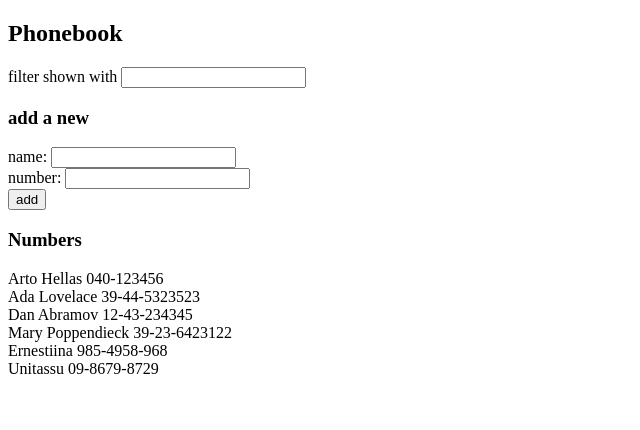
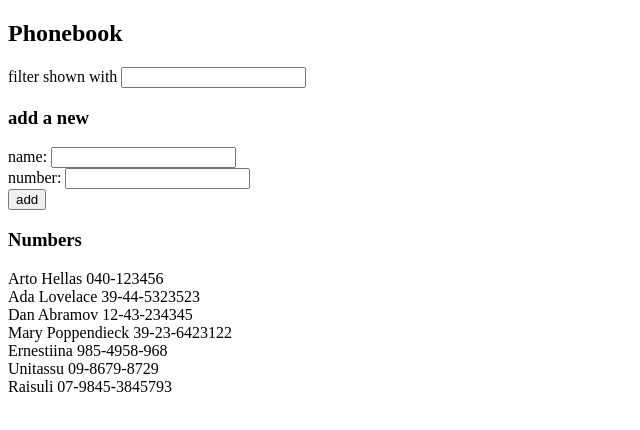
Before and after one commit to SariPollux/fullstack, a React (Create React App) app in the folder osa2/puhelinluettelo/: page / in a window 1280 px wide. Shown: the top 430 px of the page, without its empty margins (0-640 px from the left). Built offline with nearby package versions, Linux system fonts and the light colour scheme; data requests are answered from the project's data file.

Commit message:
tehtävä 2.16: puhelinluettelo step8 valmis

```diff
--- a/osa2/puhelinluettelo/db.json
+++ b/osa2/puhelinluettelo/db.json
@@ -29,6 +29,11 @@
       "name": "Unitassu",
       "number": " 09-8679-8729",
       "id": 6
+    },
+    {
+      "name": "Raisuli",
+      "number": "07-9845-3845793",
+      "id": 7
     }
   ]
 }
--- a/osa2/puhelinluettelo/src/App.js
+++ b/osa2/puhelinluettelo/src/App.js
@@ -1,8 +1,9 @@
 import React, { useState, useEffect } from 'react'
-import axios from 'axios'
+//import axios from 'axios'
 import PersonsList from './components/PersonsList'
 import Filter from './components/Filter'
 import PersonForm from './components/PersonForm'
+import personService from './services/persons'
 
 
 const App = () => {
@@ -12,13 +13,21 @@
   const [ showFiltered, setShowFiltered ] = useState ('')
 
   useEffect(() => {
-    console.log('effect')
+    personService
+      .getAll()
+      .then(initialPersons =>{
+        setPersons(initialPersons)
+      })
+      /*.then(response => {
+        setPersons(response.data)
+      })*/
+    /*console.log('effect')
     axios
       .get('http://localhost:3001/persons')
       .then(response => {
         console.log('promise fulfilled')
         setPersons(response.data)
-})
+})*/
 }, [])
 
   const addPerson = (event) => {
@@ -32,13 +41,24 @@
       number: newNumber,
     }
 
-    axios
+    personService
+      .create(nameObject)
+        .then(returnedPerson =>{
+          setPersons(persons.concat(returnedPerson))
+        })
+      /*.then(response => {
+        setPersons(persons.concat(response.data))
+      setNewName('')
+      setNewNumber('')
+      })*/
+    /*axios
     .post('http://localhost:3001/persons' , nameObject)
     .then(response => {
       setPersons(persons.concat(response.data))
       setNewName('')
       setNewNumber('')
-    })}
+    })*/
+  }
   }
 
 
--- /dev/null
+++ b/osa2/puhelinluettelo/src/services/persons.js
@@ -0,0 +1,14 @@
+import axios from 'axios'
+const baseUrl = 'http://localhost:3001/persons'
+
+const getAll = () => {
+    const request = axios.get(baseUrl)
+    return request.then(response => response.data)
+}
+
+const create = newObject => {
+    const request = axios.post(baseUrl , newObject)
+    return request.then(response => response.data)
+}
+
+export default {getAll, create}
```
